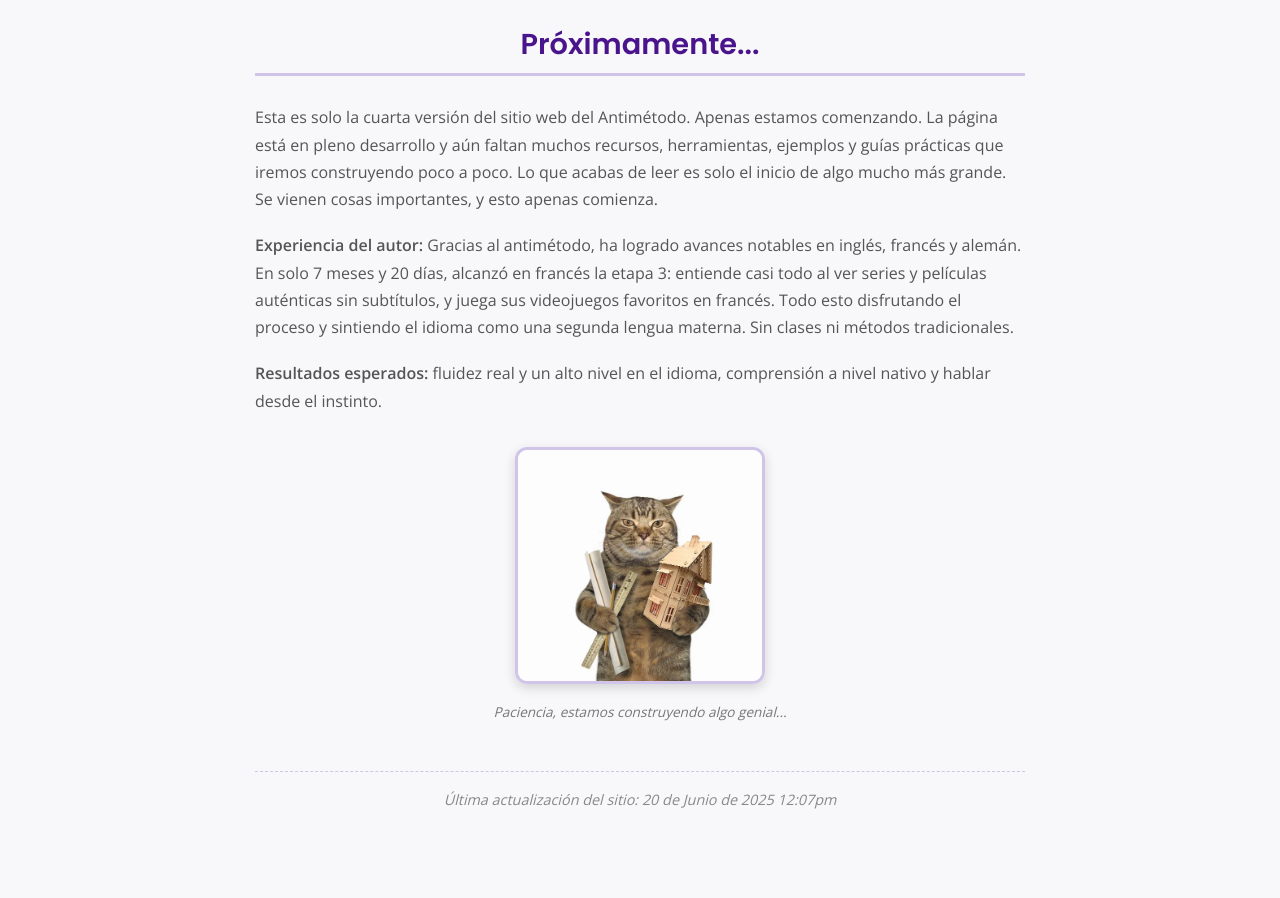
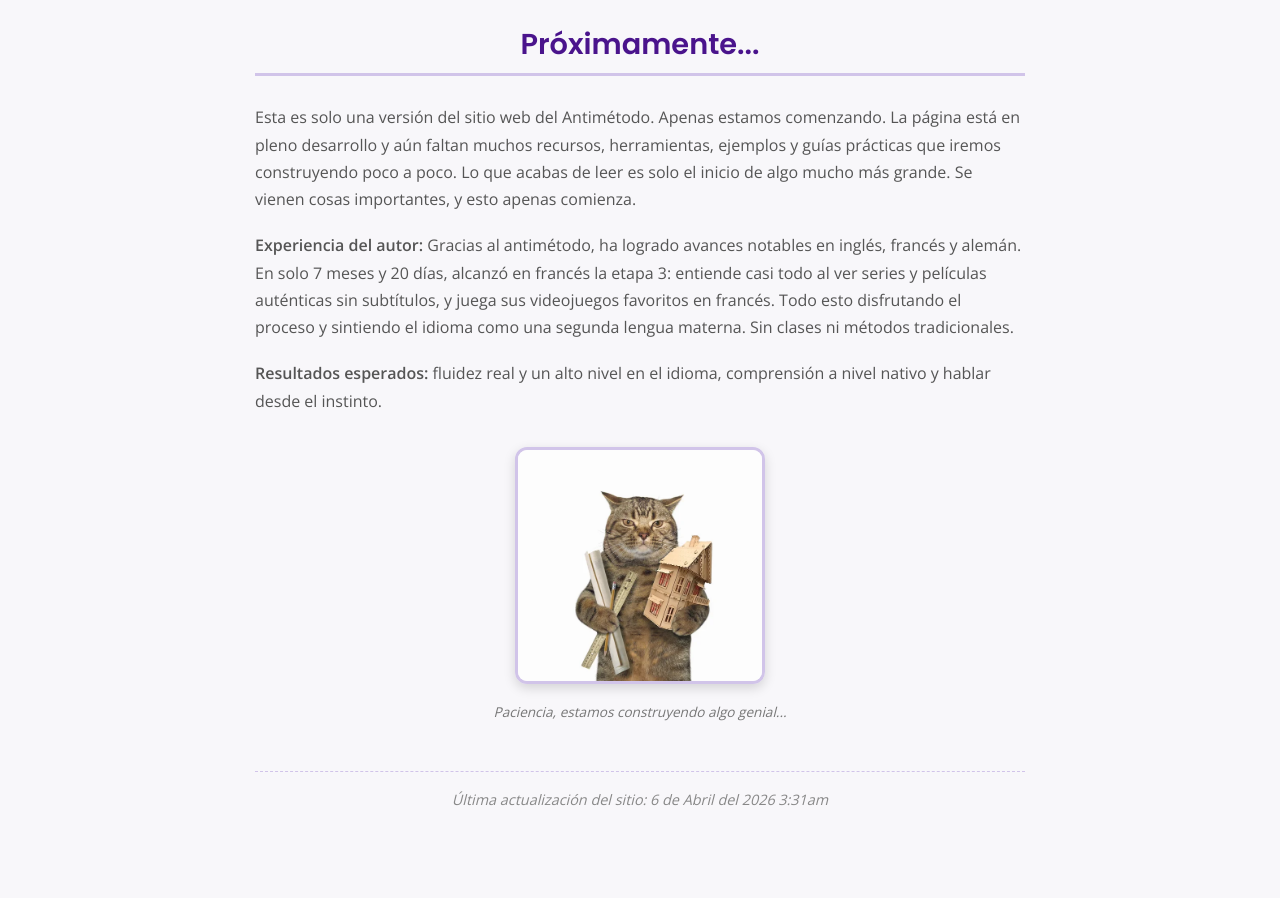
Before and after one commit to LuiseM93/ElAntimetodo, a Jekyll site: the page built from index.md, in a window 1280 px wide and 1400 px high, scrolled down 3825 px. Shown: the part 197-1095 px from the top of the window. Built offline with Jekyll 4.4.1, drawn with Linux system fonts in a browser that asks for light colours; our own code applies the rules of GitHub Pages for plain Markdown files.

Commit message:
Update site version and last update date in index.md

```diff
--- a/index.md
+++ b/index.md
@@ -256,7 +256,7 @@
 
   <section>
      <h2 style="text-align: center;">Próximamente...</h2>
-     <p style="text-align: left; color: var(--text-light-color);">Esta es solo la cuarta versión del sitio web del Antimétodo. Apenas estamos comenzando. La página está en pleno desarrollo y aún faltan muchos recursos, herramientas, ejemplos y guías prácticas que iremos construyendo poco a poco. Lo que acabas de leer es solo el inicio de algo mucho más grande. Se vienen cosas importantes, y esto apenas comienza.</p>
+     <p style="text-align: left; color: var(--text-light-color);">Esta es solo una versión del sitio web del Antimétodo. Apenas estamos comenzando. La página está en pleno desarrollo y aún faltan muchos recursos, herramientas, ejemplos y guías prácticas que iremos construyendo poco a poco. Lo que acabas de leer es solo el inicio de algo mucho más grande. Se vienen cosas importantes, y esto apenas comienza.</p>
      <p style="text-align: left; color: var(--text-light-color);"><strong>Experiencia del autor:</strong> Gracias al antimétodo, ha logrado avances notables en inglés, francés y alemán. En solo 7 meses y 20 días, alcanzó en francés la etapa 3: entiende casi todo al ver series y películas auténticas sin subtítulos, y juega sus videojuegos favoritos en francés. Todo esto disfrutando el proceso y sintiendo el idioma como una segunda lengua materna. Sin clases ni métodos tradicionales.</p>
      <p style="text-align: left; color: var(--text-light-color);"><strong>Resultados esperados:</strong> fluidez real y un alto nivel en el idioma, comprensión a nivel nativo y hablar desde el instinto.</p>
      <div style="margin-top: 2rem; text-align: center;">
@@ -266,7 +266,7 @@
         <p style="font-size:0.85em; color: #777; margin-top: 0.5rem;"><em>Paciencia, estamos construyendo algo genial...</em></p>
     </div>
      <p style="text-align: center; font-size: 0.9em; color: #888; margin-top: 3rem; border-top: 1px dashed var(--light-purple-color); padding-top: 1rem;">
-       <em>Última actualización del sitio: 20 de Junio de 2025 12:07pm</em>
+       <em>Última actualización del sitio: 6 de Abril del 2026 3:31am</em>
      </p>
   </section>
 
```
